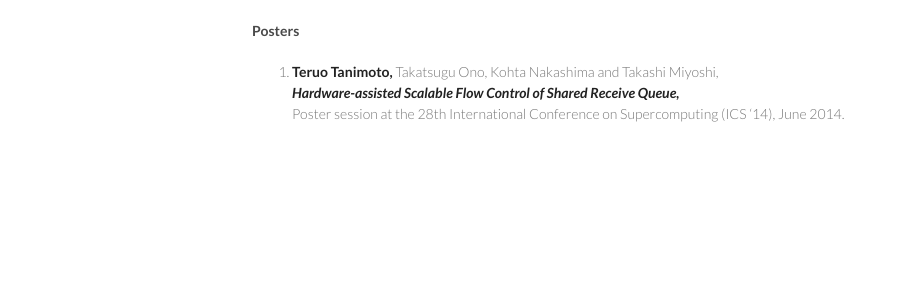
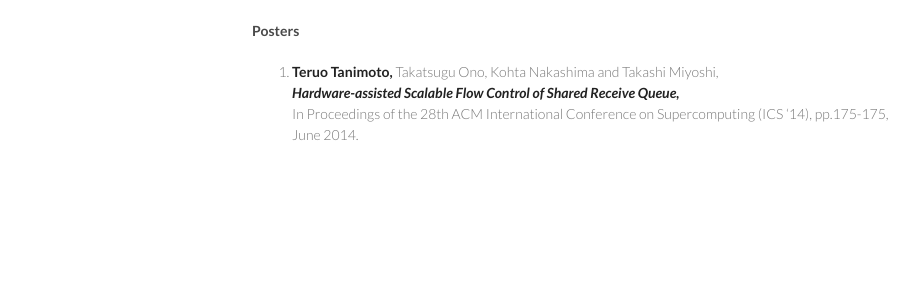
Before and after one commit to teruo41/teruo41.github.io, a Jekyll site: the page built from publications.md, in a window 1280 px wide. Shown: the part 325-623 px from the top of the page, without its empty margins (178-1097 px from the left). Built offline with Jekyll 4.4.1, drawn with Linux system fonts in a browser that asks for light colours.

Commit message:
new jekyll

```diff
--- a/publications.md
+++ b/publications.md
@@ -26,4 +26,4 @@ title: Publications
 #### Posters
 1. __Teruo Tanimoto,__ Takatsugu Ono, Kohta Nakashima and Takashi Miyoshi,
    ***Hardware-assisted Scalable Flow Control of Shared Receive Queue,***
-   Poster session at the 28th International Conference on Supercomputing (ICS '14), June 2014.
+   In Proceedings of the 28th ACM International Conference on Supercomputing (ICS '14), pp.175-175, June 2014.
```
